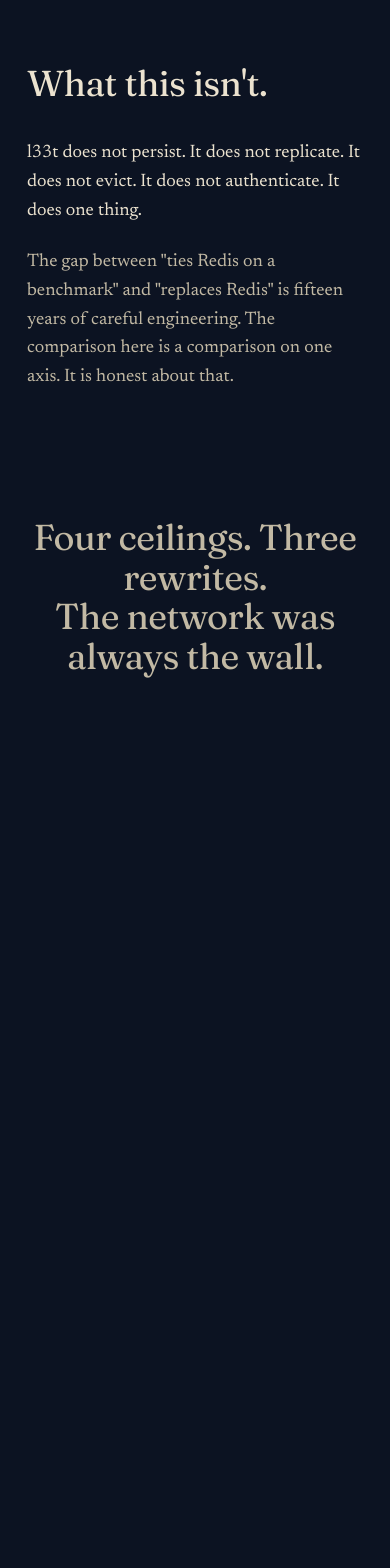
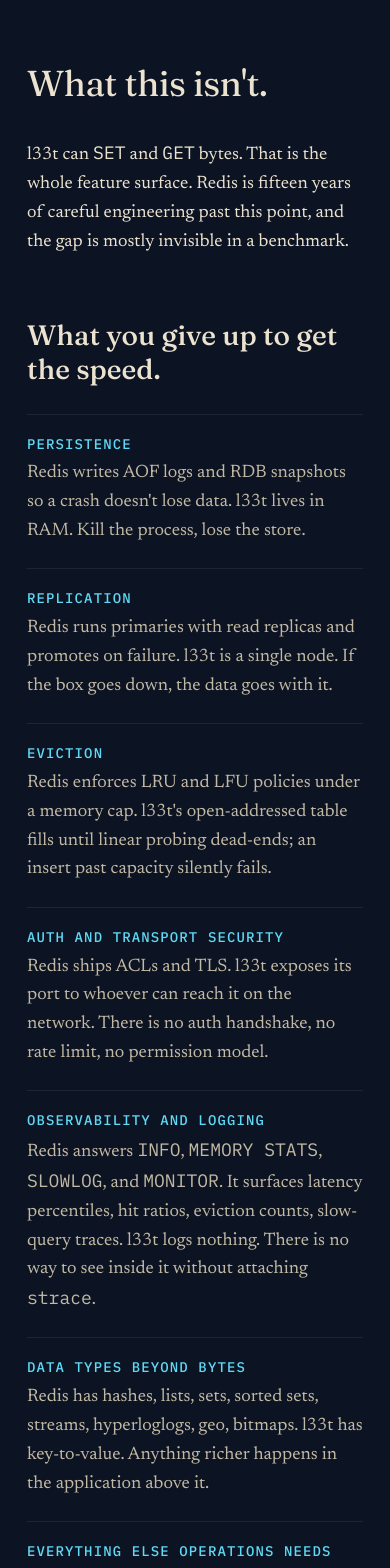
Before and after one commit to AureliusNguyen/L33t, a Next.js app: page / in a window 390 px wide. Shown: the part 9560-11128 px from the top of the page. Before the commit the page ends 10380 px from the top, so only its background shows below. Built offline with nearby package versions, Linux system fonts and the light colour scheme.

Commit message:
slower typing, expand trade-offs

```diff
--- a/app/page.tsx
+++ b/app/page.tsx
@@ -243,16 +243,98 @@
 
         <section className="max-w-[760px] mx-auto px-6 sm:px-12 lg:px-16 mb-28 sm:mb-40">
           <h2 className="display-2 mb-8">What this isn&apos;t.</h2>
-          <p className="body mb-5">
-            l33t does not persist. It does not replicate. It does not evict.
-            It does not authenticate. It does one thing.
+          <p className="body mb-6">
+            l33t can <span className="mono">SET</span> and{" "}
+            <span className="mono">GET</span> bytes. That is the whole
+            feature surface. Redis is fifteen years of careful engineering
+            past this point, and the gap is mostly invisible in a benchmark.
           </p>
-          <p className="body" style={{ color: "var(--color-ink-dim)" }}>
-            The gap between &quot;ties Redis on a benchmark&quot; and
-            &quot;replaces Redis&quot; is fifteen years of careful
-            engineering. The comparison here is a comparison on one axis.
-            It is honest about that.
-          </p>
+
+          <h3 className="h2 mt-14 mb-6">What you give up to get the speed.</h3>
+
+          <div className="space-y-5">
+            <Tradeoff title="Persistence">
+              Redis writes AOF logs and RDB snapshots so a crash doesn&apos;t
+              lose data. l33t lives in RAM. Kill the process, lose the store.
+            </Tradeoff>
+            <Tradeoff title="Replication">
+              Redis runs primaries with read replicas and promotes on failure.
+              l33t is a single node. If the box goes down, the data goes with
+              it.
+            </Tradeoff>
+            <Tradeoff title="Eviction">
+              Redis enforces LRU and LFU policies under a memory cap. l33t&apos;s
+              open-addressed table fills until linear probing dead-ends; an
+              insert past capacity silently fails.
+            </Tradeoff>
+            <Tradeoff title="Auth and transport security">
+              Redis ships ACLs and TLS. l33t exposes its port to whoever can
+              reach it on the network. There is no auth handshake, no rate
+              limit, no permission model.
+            </Tradeoff>
+            <Tradeoff title="Observability and logging">
+              Redis answers <span className="mono">INFO</span>,{" "}
+              <span className="mono">MEMORY STATS</span>,{" "}
+              <span className="mono">SLOWLOG</span>, and{" "}
+              <span className="mono">MONITOR</span>. It surfaces latency
+              percentiles, hit ratios, eviction counts, slow-query traces.
+              l33t logs nothing. There is no way to see inside it without
+              attaching <span className="mono">strace</span>.
+            </Tradeoff>
+            <Tradeoff title="Data types beyond bytes">
+              Redis has hashes, lists, sets, sorted sets, streams,
+              hyperloglogs, geo, bitmaps. l33t has key-to-value. Anything
+              richer happens in the application above it.
+            </Tradeoff>
+            <Tradeoff title="Everything else operations needs">
+              No expiration. No pub/sub. No Lua scripting. No multi-key
+              transactions. No cluster mode, no client tracking, no slowlog,
+              no client kill, no replica lag metric.
+            </Tradeoff>
+          </div>
+
+          <h3 className="h2 mt-16 mb-6">What this taught me.</h3>
+
+          <div className="space-y-6">
+            <p className="body">
+              <em className="lede" style={{ fontSize: "1em", color: "var(--color-ink)" }}>
+                The wire protocol matters less than you would think.
+              </em>{" "}
+              RESP costs five to seven times the framing per op that our
+              three-byte format does. At the LAN-RTT ceiling that difference
+              disappears. The win you can measure isn&apos;t always the win
+              that matters.
+            </p>
+            <p className="body">
+              <em className="lede" style={{ fontSize: "1em", color: "var(--color-ink)" }}>
+                CPU is rarely the bottleneck once a real network is in the
+                loop.
+              </em>{" "}
+              Three rewrites moved the server from thirteen thousand ops per
+              second to thirty-six thousand. At five microsec of CPU per op
+              against eighty microsec of LAN RTT, anything you do to the CPU
+              side is shaving margins on a number that&apos;s already small.
+            </p>
+            <p className="body">
+              <em className="lede" style={{ fontSize: "1em", color: "var(--color-ink)" }}>
+                Knowing when to stop optimizing is harder than starting.
+              </em>{" "}
+              io_uring gave nothing because there were no in-flight ops to
+              amortize. The correct response to a fancy tool that
+              doesn&apos;t help is to put it down, not to keep tuning
+              parameters until something moves.
+            </p>
+            <p className="body" style={{ color: "var(--color-ink-dim)" }}>
+              <em className="lede" style={{ fontSize: "1em", color: "inherit" }}>
+                Fifteen years of operational hardening beats one weekend of
+                micro-optimization.
+              </em>{" "}
+              Features you don&apos;t have are only valuable if you
+              don&apos;t need them. The day l33t needs to survive a process
+              restart is the day it stops being a benchmark and starts being
+              a database, and that is a different project.
+            </p>
+          </div>
         </section>
 
         <section className="max-w-[820px] mx-auto px-6 sm:px-12 lg:px-16 pb-32 sm:pb-48 text-center">
@@ -269,3 +351,25 @@
     </main>
   );
 }
+
+function Tradeoff({
+  title,
+  children,
+}: {
+  title: string;
+  children: React.ReactNode;
+}) {
+  return (
+    <div className="grid grid-cols-1 sm:grid-cols-[180px_1fr] gap-x-6 gap-y-1 border-t border-[var(--color-rule)] pt-4">
+      <div
+        className="mono-data uppercase tracking-wider"
+        style={{ color: "var(--color-cyan)", letterSpacing: "0.08em" }}
+      >
+        {title}
+      </div>
+      <p className="body" style={{ color: "var(--color-ink-dim)" }}>
+        {children}
+      </p>
+    </div>
+  );
+}
--- a/components/DualColumn.tsx
+++ b/components/DualColumn.tsx
@@ -16,6 +16,13 @@
   /** True if this artifact is the currently active one in the sticky stage. */
   active: boolean;
 };
+
+/** Section ids whose right-column artifact types in lockstep with scroll. */
+const SCROLL_HEAVY = new Set<SectionId>([
+  "ceiling-1-python",
+  "ceiling-2-uvloop",
+  "ceiling-4-iouring",
+]);
 
 type Props = {
   sections: { id: SectionId; node: ReactNode }[];
@@ -66,12 +73,16 @@
       if (!el) return;
       const rect = el.getBoundingClientRect();
       const vh = window.innerHeight;
-      // Progress goes 0 -> 1 as the section travels from the trigger line
-      // (top of viewport + 20%) to the trigger line + section height.
       const triggerOffset = vh * 0.2;
       const scrolledPast = triggerOffset - rect.top;
-      const p = Math.max(0, Math.min(1, scrolledPast / rect.height));
-      progressRef.current = { ...progressRef.current, [active]: p };
+      const linear = Math.max(0, Math.min(1, scrolledPast / rect.height));
+      // Apply a power curve so typing lags behind scroll: the right-side
+      // terminal fills slowly while the reader is still in the opening
+      // paragraphs of the left-side prose, then accelerates as they reach
+      // the result line. Exponent 1.5 roughly doubles the perceived scroll
+      // distance to reach the same fill level vs linear.
+      const eased = Math.pow(linear, 1.5);
+      progressRef.current = { ...progressRef.current, [active]: eased };
       setRerender((n) => n + 1);
     }
     function onScroll() {
@@ -93,7 +104,16 @@
       <div className="grid grid-cols-1 lg:grid-cols-[58fr_42fr] gap-12 lg:gap-20">
         <div className="space-y-32 sm:space-y-40 lg:space-y-56">
           {sections.map((s) => (
-            <div key={s.id} id={s.id}>
+            <div
+              key={s.id}
+              id={s.id}
+              className={
+                // Scroll-driven terminal sections get extra vertical real
+                // estate on desktop so the typing has room to play out as
+                // the reader works through the prose.
+                SCROLL_HEAVY.has(s.id) ? "lg:min-h-[92vh]" : ""
+              }
+            >
               {s.node}
             </div>
           ))}
```
